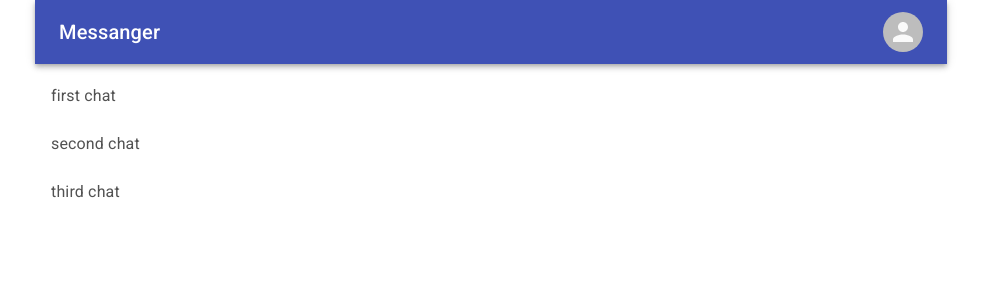
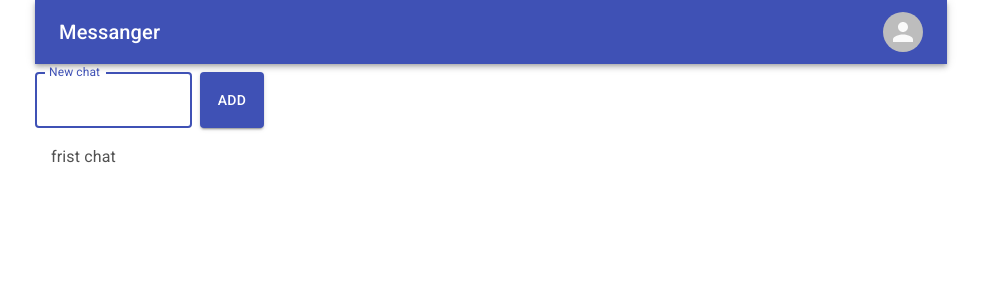
Before and after one commit to Askaell/ReactCourse, a React app: page / in a window 1280 px wide. Shown: the top 300 px of the page, without its empty margins (149-1130 px from the left). Built offline with nearby package versions, Linux system fonts and the light colour scheme.

Commit message:
task-3 is done

```diff
--- a/src/components/ChatList/ChatList.css
+++ b/src/components/ChatList/ChatList.css
@@ -10,3 +10,12 @@
     text-decoration: none;
     color: rgb(82, 82, 82);
 }
+
+.chat_input {
+    width: 93%;
+    margin-bottom: 2%;
+}
+
+#sendChatButton {
+    height: 100%;
+}
--- a/src/components/ChatList/ChatList.jsx
+++ b/src/components/ChatList/ChatList.jsx
@@ -1,20 +1,80 @@
-import React from 'react';
-import List from '@material-ui/core/List';
+import React, { Component } from 'react';
 import { NavLink } from 'react-router-dom';
+import PropTypes from 'prop-types';
+import { TextField, Button, Grid, List } from '@material-ui/core';
+import { connect } from 'react-redux';
 
 import { Chat } from './Chat';
-
 import './ChatList.css';
 
-const ChatList = () => {
-    const [chats, addChat] = React.useState([
-        { chatId: 0, chatName: 'first chat' },
-        { chatId: 1, chatName: 'second chat' },
-        { chatId: 2, chatName: 'third chat' },
-    ]);
+import { addChat } from '../../redux/actions/chatActions';
+
+class _ChatList extends Component {
+    static propTypes = {
+        chats: PropTypes.array.isRequired,
+        addChat: PropTypes.func.isRequired,
+    };
+
+    state = {
+        textChatField: [],
+    };
+
+    handleChange = (event) => {
+        this.setState({ [event.target.name]: event.target.value });
+    };
+
+    handleSubmit = (event) => {
+        event.preventDefault();
+
+        if (this.state.textChatField.length === 0) {
+            return;
+        }
+        this.addChat(this.state.textChatField);
+        this.setState({ textChatField: [] });
+
+        event.target.value = this.state.textChatField;
+    };
+
+    addChat = (chatName) => {
+        const chatId = this.props.chats.length;
+        this.props.addChat(chatId, chatName);
+    };
+
+    render() {
+        const { chats: chats } = this.props;
 
         return (
-        <List className="chat_list">
+            <List className="chat_list_container">
+                <div className="chat_input">
+                    <form id="chat_input_form" onSubmit={this.handleSubmit}>
+                        <Grid container spacing={1}>
+                            <Grid item xs={9}>
+                                <TextField
+                                    id="textChatField"
+                                    name="textChatField"
+                                    label="New chat"
+                                    variant="outlined"
+                                    autoFocus={true}
+                                    fullWidth
+                                    value={this.state.textChatField}
+                                    onChange={this.handleChange}
+                                />
+                            </Grid>
+                            <Grid item xs={1}>
+                                <Button
+                                    id="sendChatButton"
+                                    color="primary"
+                                    variant="contained"
+                                    onClick={this.handleSubmit}
+                                    type="submit"
+                                >
+                                    Add
+                                </Button>
+                            </Grid>
+                        </Grid>
+                    </form>
+                </div>
+                <div className="chat_list">
                     {chats.map((item, index) => (
                         <NavLink
                             key={index}
@@ -24,8 +84,16 @@ const ChatList = () => {
                             <Chat {...item} />
                         </NavLink>
                     ))}
+                </div>
             </List>
         );
-};
+    }
+}
+
+const mapStateToProps = (state) => ({
+    chats: state.chat.chats,
+});
+
+const ChatList = connect(mapStateToProps, { addChat })(_ChatList);
 
 export { ChatList };
--- a/src/components/MessageField/MessageField.jsx
+++ b/src/components/MessageField/MessageField.jsx
@@ -58,7 +58,6 @@ class _MessageField extends Component {
 
     render() {
         const { messages = {}, currentChat: chatId } = this.props;
-        console.log(this.props);
 
         return (
             <div className="messageFieldContainer">
--- /dev/null
+++ b/src/redux/actions/chatActions.js
@@ -0,0 +1,9 @@
+export const ADD_CHAT = '@@chat/ADD_CHAT';
+
+export const addChat = (chatId, chatName) => ({
+    type: ADD_CHAT,
+    payload: {
+        chatId,
+        chatName,
+    },
+});
--- a/src/redux/reducers/chatReducer.js
+++ b/src/redux/reducers/chatReducer.js
@@ -1,13 +1,29 @@
 import { SEND_MESSAGE } from '../actions/messageActions';
+import { ADD_CHAT } from '../actions/chatActions';
 
 const initialState = {
+    chats: [{ chatId: 0, chatName: 'frist chat' }],
     messages: {
-        0: [{ text: 'Hello from redux', author: 'robot' }],
+        0: [{ text: 'Hello from redux', author: 'Robot' }],
     },
 };
 
 export const chatReducer = (state = initialState, action) => {
     switch (action.type) {
+        case ADD_CHAT: {
+            const chats = state.chats || [];
+
+            return {
+                ...state,
+                chats: [
+                    ...chats,
+                    {
+                        chatId: action.payload.chatId,
+                        chatName: action.payload.chatName,
+                    },
+                ],
+            };
+        }
         case SEND_MESSAGE: {
             const previouseMessages =
                 state.messages[action.payload.chatId] || [];
```
Lines whose indentation alone changed are shown as unchanged.
